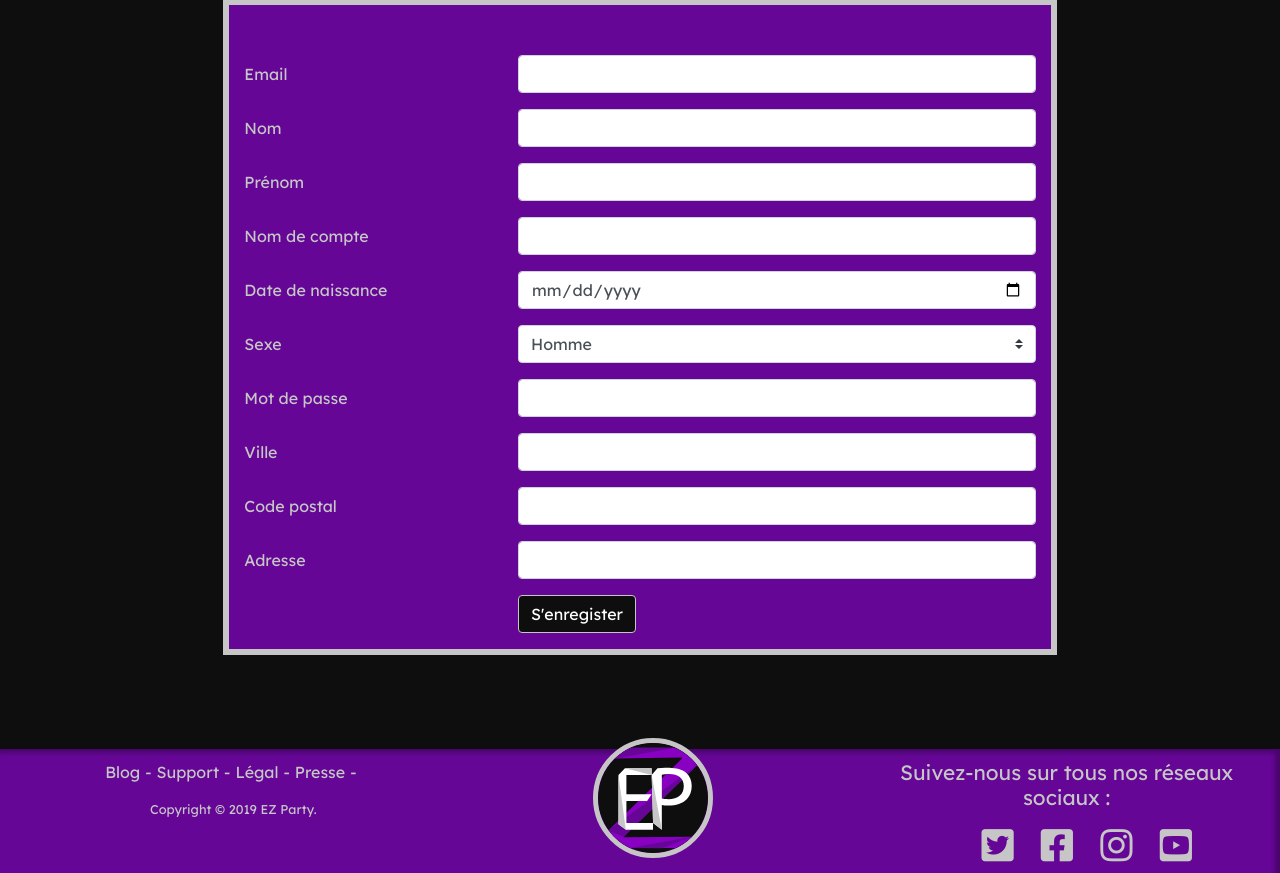
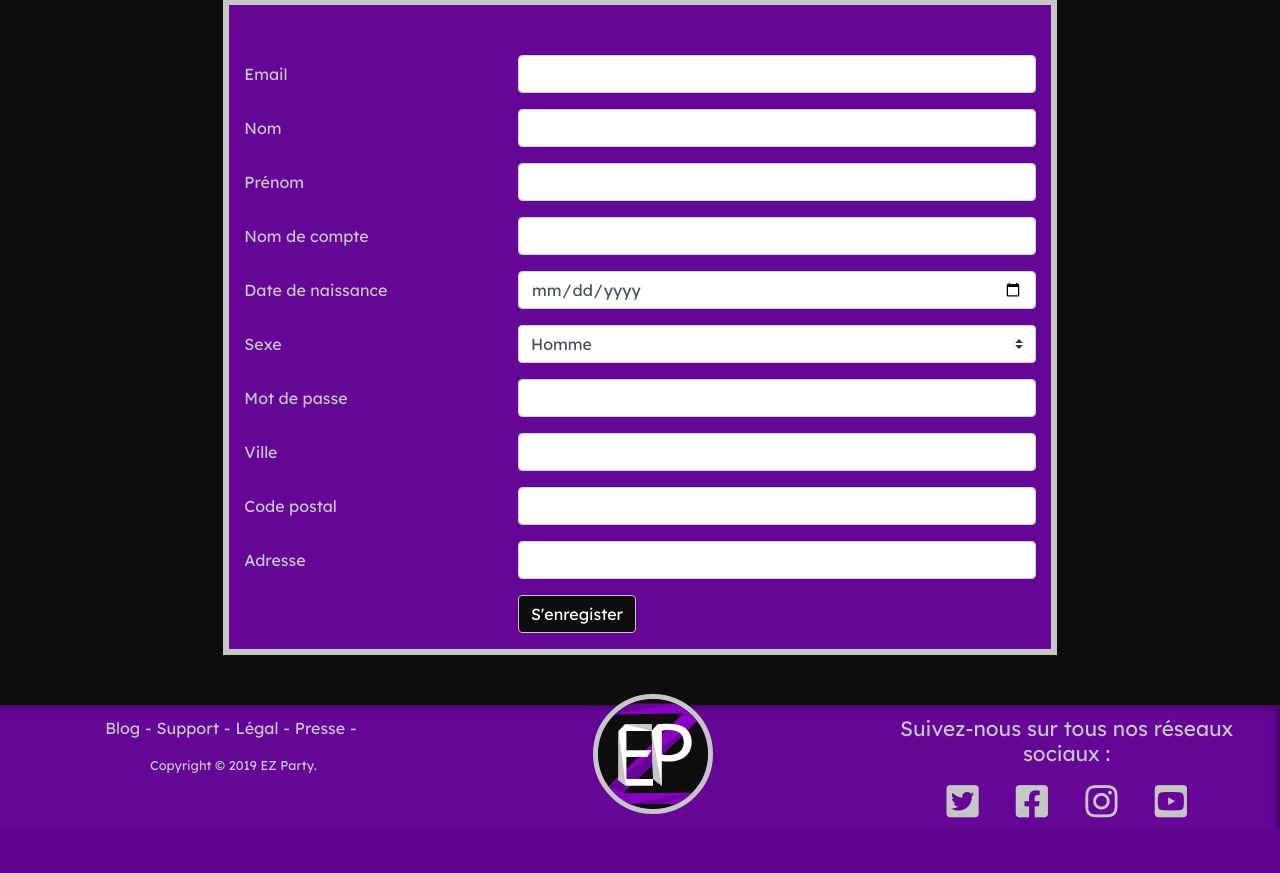
Before and after one commit to Cashayme/OC-Project-5, a CodeIgniter app: page /ez_party/index.php/registration/index in a window 1280 px wide. Shown: the part 111-984 px from the top of the page. After the commit the page ends 940 px from the top, so only its background shows below. Run offline with CodeIgniter, Linux system fonts and the light colour scheme; some libraries are stand-ins or nearby versions.

Commit message:
debug footer

```diff
--- a/assets/css/sass/style.scss
+++ b/assets/css/sass/style.scss
@@ -14,6 +14,13 @@ html,body {
     color: $white;
     font-family: $text-font;
     height: 100%;
+    padding: 0;
+    margin: 0;
+}
+
+body {
+    display: flex;
+    flex-direction: column;
 }
 
 nav {
@@ -324,8 +331,7 @@ nav {
 footer {
     background-color: $primary;
     box-shadow: inset -5px 4px 4px 0px #00000047;
-    margin-top: 50px;
-    position: relative;
+    margin-top: auto;
 
     #foot-left {
         padding-top: 0.7rem;
@@ -400,12 +406,15 @@ footer {
             list-style: none;
             justify-content : space-around;
             width: 70%;
+            padding-inline-start: 0;
 
             @include sm {
-                width: 36%;
+                width: 70%;
                 margin-right: auto;
                 margin-left: auto;
             }
+
+            @include md { width: 40%; }
 
             @include lg { width: 70%; }
 
@@ -426,11 +435,10 @@ footer {
 
 .wrapper {
     margin-top: 110px;
-    min-height: 100%;
-    margin-bottom: -100px;
 
     .r-form {
         padding-top: 50px;
+        margin-bottom: 50px;
 
         button {
             background-color: $black;
--- a/assets/css/style.css
+++ b/assets/css/style.css
@@ -852,6 +852,13 @@ html, body {
   color: #c6c6c6;
   font-family: "Lexend Deca", sans-serif;
   height: 100%;
+  padding: 0;
+  margin: 0;
+}
+
+body {
+  display: flex;
+  flex-direction: column;
 }
 
 nav {
@@ -1249,8 +1256,7 @@ nav ul li a:hover {
 footer {
   background-color: #650696;
   box-shadow: inset -5px 4px 4px 0px #00000047;
-  margin-top: 50px;
-  position: relative;
+  margin-top: auto;
 }
 footer #foot-left {
   padding-top: 0.7rem;
@@ -1333,12 +1339,18 @@ footer #foot-right ul {
   list-style: none;
   justify-content: space-around;
   width: 70%;
+  padding-inline-start: 0;
 }
 @media (min-width: 176px) {
   footer #foot-right ul {
-    width: 36%;
+    width: 70%;
     margin-right: auto;
     margin-left: auto;
+  }
+}
+@media (min-width: 768px) {
+  footer #foot-right ul {
+    width: 40%;
   }
 }
 @media (min-width: 992px) {
@@ -1359,11 +1371,10 @@ footer #foot-right ul li a {
 
 .wrapper {
   margin-top: 110px;
-  min-height: 100%;
-  margin-bottom: -100px;
 }
 .wrapper .r-form {
   padding-top: 50px;
+  margin-bottom: 50px;
 }
 .wrapper .r-form button {
   background-color: #0f0e0e;
```
Also changed, not shown: 1 other file.
